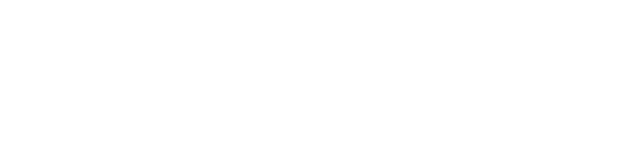
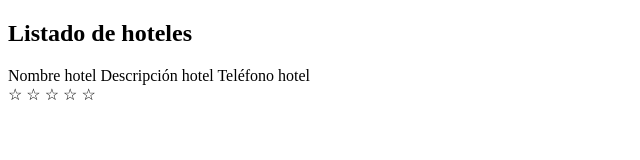
Before and after one commit to korso484/00_HOTELES_HTML_LABORATORIO, a plain HTML site: page index.html in a window 1280 px wide. Shown: the whole page, without its empty margins (0-640 px from the left). Drawn offline with Linux system fonts and the light colour scheme.

Commit message:
hotel-entry

```diff
--- a/index.html
+++ b/index.html
@@ -7,8 +7,23 @@
 </head>
 <body>
     <div class="hotels-container">
-        <div class="hotels-header"></div>
-        <div class="hotels-body"></div>
+        <div class="hotels-header">
+            <h2>Listado de hoteles</h2>
+        </div>
+        <div class="hotels-body">
+            <div class="hotel-item">
+                <span>Nombre hotel</span>
+                <span>Descripción hotel</span>
+                <span>Teléfono hotel</span>
+                <div class="stars">
+                    <span>&#9734;</span>
+                    <span>&#9734;</span>
+                    <span>&#9734;</span>
+                    <span>&#9734;</span>
+                    <span>&#9734;</span>
+                </div>
+            </div>
+        </div>
     </div>
 </body>
 </html>
```
